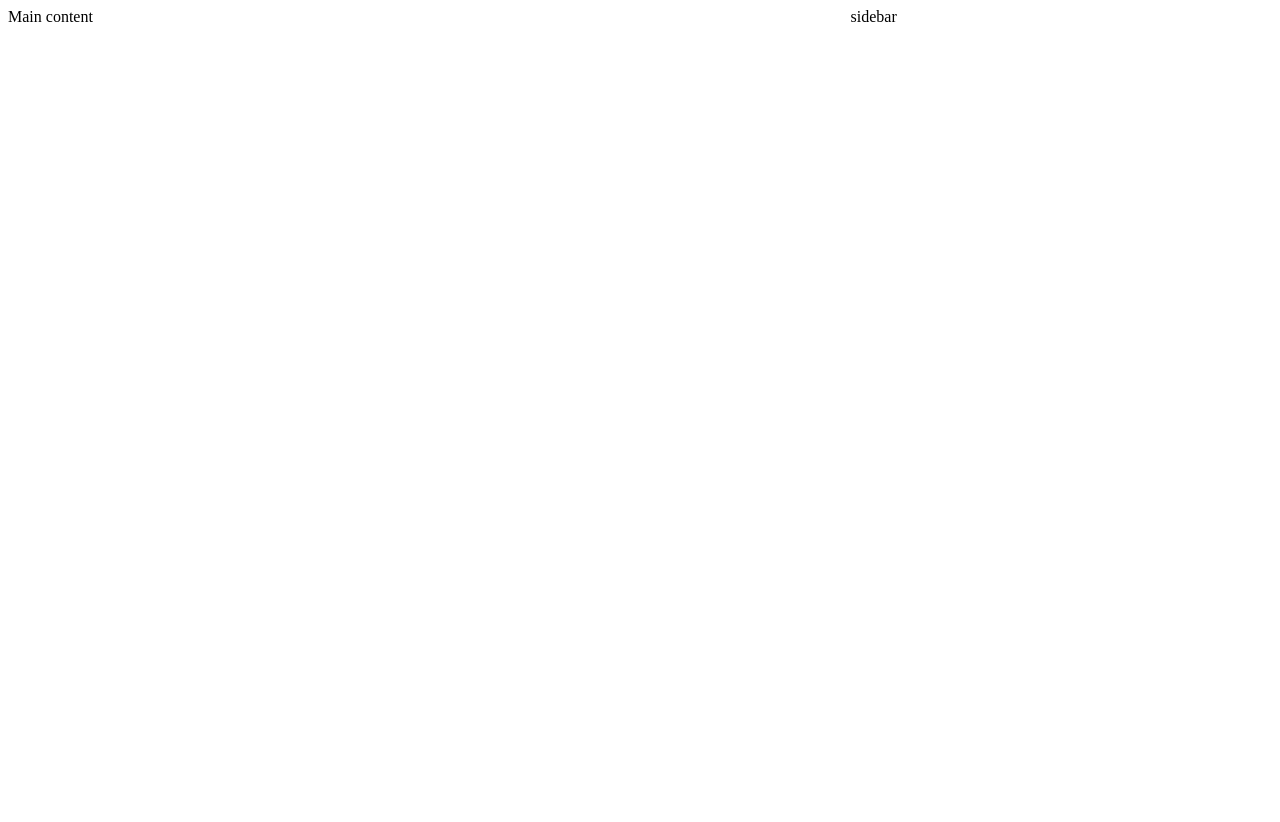
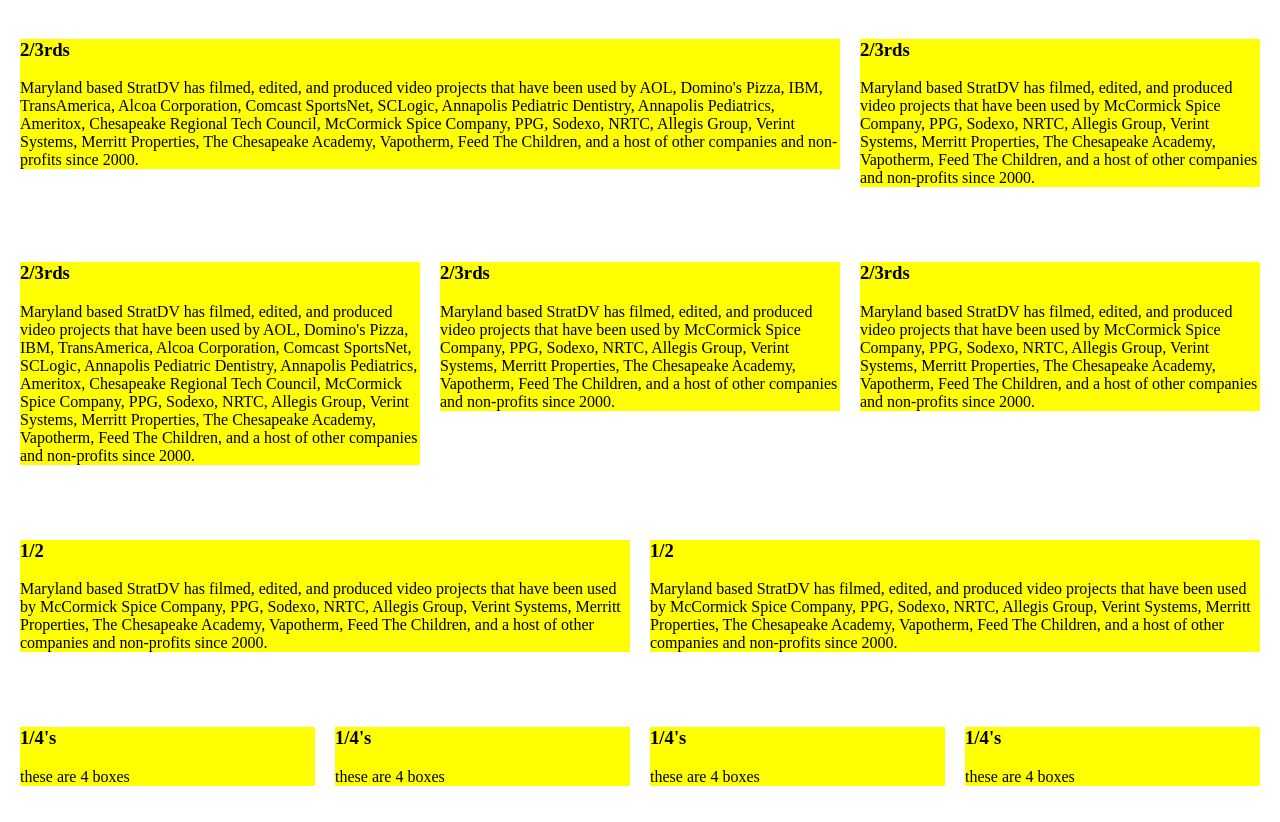
Before and after one commit to stratdv/grids-project-folder, a plain HTML site: page index.html in a window 1280 px wide. Before the commit the page ends 800 px from the top, so only its background shows below. Drawn offline with Linux system fonts and the light colour scheme.

Commit message:
add half and quarter boxes

```diff
--- a/index.html
+++ b/index.html
@@ -6,10 +6,81 @@
   <link rel='stylesheet' href='styles.css'/>
 </head>
 <body>
-  <div class="grid">
+  <div class="grid grid-pad">
+
     <div class="col-2-3">
-      Main content
+      <article>
+        <h3>2/3rds</h3>
+        <p>Maryland based StratDV has filmed, edited, and produced video projects that have been used by AOL, Domino's Pizza, IBM, TransAmerica, Alcoa Corporation, Comcast SportsNet, SCLogic, Annapolis Pediatric Dentistry, Annapolis Pediatrics, Ameritox, Chesapeake Regional Tech Council, McCormick Spice Company, PPG, Sodexo, NRTC, Allegis Group, Verint Systems, Merritt Properties, The Chesapeake Academy, Vapotherm, Feed The Children, and a host of other companies and non-profits since 2000.<p>
+        </article>
     </div>
     <div class="col-1-3">
-      sidebar
+      <article>
+        <h3>2/3rds</h3>
+        <p>Maryland based StratDV has filmed, edited, and produced video projects that have been used by McCormick Spice Company, PPG, Sodexo, NRTC, Allegis Group, Verint Systems, Merritt Properties, The Chesapeake Academy, Vapotherm, Feed The Children, and a host of other companies and non-profits since 2000.<p>
+        </article>
     </div>
+  </div>
+  <div class="grid grid-pad">
+
+    <div class="col-1-3">
+      <article>
+        <h3>2/3rds</h3>
+        <p>Maryland based StratDV has filmed, edited, and produced video projects that have been used by AOL, Domino's Pizza, IBM, TransAmerica, Alcoa Corporation, Comcast SportsNet, SCLogic, Annapolis Pediatric Dentistry, Annapolis Pediatrics, Ameritox, Chesapeake Regional Tech Council, McCormick Spice Company, PPG, Sodexo, NRTC, Allegis Group, Verint Systems, Merritt Properties, The Chesapeake Academy, Vapotherm, Feed The Children, and a host of other companies and non-profits since 2000.<p>
+        </article>
+    </div>
+    <div class="col-1-3">
+      <article>
+        <h3>2/3rds</h3>
+        <p>Maryland based StratDV has filmed, edited, and produced video projects that have been used by McCormick Spice Company, PPG, Sodexo, NRTC, Allegis Group, Verint Systems, Merritt Properties, The Chesapeake Academy, Vapotherm, Feed The Children, and a host of other companies and non-profits since 2000.<p>
+        </article>
+    </div>
+    <div class="col-1-3">
+      <article>
+        <h3>2/3rds</h3>
+        <p>Maryland based StratDV has filmed, edited, and produced video projects that have been used by McCormick Spice Company, PPG, Sodexo, NRTC, Allegis Group, Verint Systems, Merritt Properties, The Chesapeake Academy, Vapotherm, Feed The Children, and a host of other companies and non-profits since 2000.<p>
+        </article>
+  </div>
+</div>
+<div class="grid grid-pad">
+  <div class="col-1-2">
+    <article>
+      <h3>1/2</h3>
+      <p>Maryland based StratDV has filmed, edited, and produced video projects that have been used by McCormick Spice Company, PPG, Sodexo, NRTC, Allegis Group, Verint Systems, Merritt Properties, The Chesapeake Academy, Vapotherm, Feed The Children, and a host of other companies and non-profits since 2000.<p>
+      </article>
+  </div>
+
+  <div class="col-1-2">
+    <article>
+      <h3>1/2</h3>
+      <p>Maryland based StratDV has filmed, edited, and produced video projects that have been used by McCormick Spice Company, PPG, Sodexo, NRTC, Allegis Group, Verint Systems, Merritt Properties, The Chesapeake Academy, Vapotherm, Feed The Children, and a host of other companies and non-profits since 2000.<p>
+      </article>
+    </div>
+</div>
+<div class="grid grid-pad">
+
+  <div class="col-1-4">
+  <article>
+    <h3>1/4's</h3>
+    <p> these are 4 boxes</p>
+  </article>
+</div>
+<div class="col-1-4">
+<article>
+  <h3>1/4's</h3>
+  <p> these are 4 boxes</p>
+</article>
+</div>
+<div class="col-1-4">
+<article>
+  <h3>1/4's</h3>
+  <p> these are 4 boxes</p>
+</article>
+</div>
+<div class="col-1-4">
+<article>
+  <h3>1/4's</h3>
+  <p> these are 4 boxes</p>
+</article>
+</div>
+</div>
--- a/styles.css
+++ b/styles.css
@@ -1,5 +1,26 @@
+body {
+  margin: 0;
+  padding: 0;
+}
+*, *:after, *:before {
+  box-sizing: border-box;
+}
+
 [class*="col-"] {
   float: left;
+  padding-right: 20px;
+}
+[class*="col-"]:last-of-type {
+  padding-right: 0;
+}
+article {
+  background-color: yellow;
+}
+.grid-pad {
+  padding: 20px 0 20px 20px;
+}
+.grid-pad > [class*='col-']:last-of-type {
+  padding-right: 20px;
 }
 .col-2-3 {
   width: 66.66%;
@@ -7,3 +28,17 @@
 .col-1-3 {
   width: 33.33%;
 }
+.col-1-2 {
+  width: 50%;
+}
+.col-1-4 {
+  width: 25%;
+}
+.col-1-8 {
+  width: 12.5%;
+}
+.grid:after {
+  content: "";
+  display: table;
+  clear: both;
+}
```
